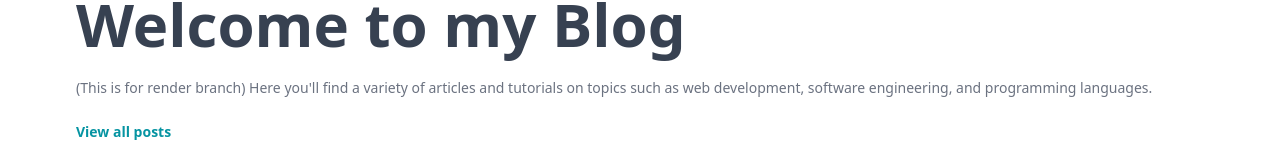
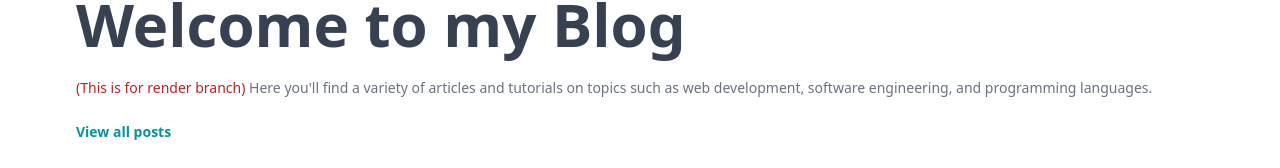
Before and after one commit to danlidennydeng/Sahand-MERN-Blog, a React (Vite) app in the folder client/: page / in a window 1280 px wide. Shown: the part 182-350 px from the top of the page. Built offline with nearby package versions, Linux system fonts and the light colour scheme; no server answers.

Commit message:
modified Home.jsx for render branch

```diff
--- a/client/src/pages/Home.jsx
+++ b/client/src/pages/Home.jsx
@@ -19,9 +19,9 @@ export default function Home() {
       <div className="flex flex-col gap-6 p-28 px-3 max-w-6xl mx-auto ">
         <h1 className="text-3xl font-bold lg:text-6xl">Welcome to my Blog</h1>
         <p className="text-gray-500 text-xs sm:text-sm">
-          (This is for render branch) Here you'll find a variety of articles and
-          tutorials on topics such as web development, software engineering, and
-          programming languages.
+          <span className="text-red-700">(This is for render branch)</span> Here
+          you'll find a variety of articles and tutorials on topics such as web
+          development, software engineering, and programming languages.
         </p>
         <Link
           to="/search"
```
